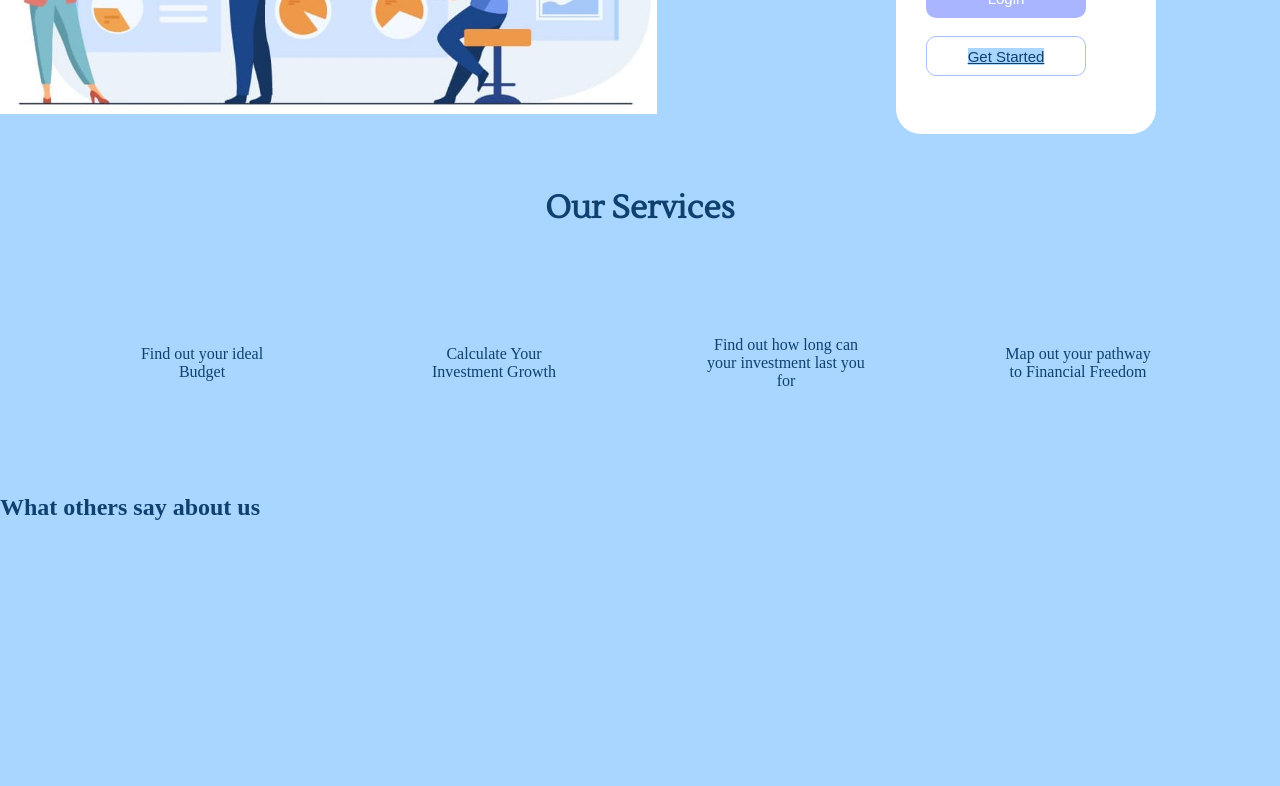
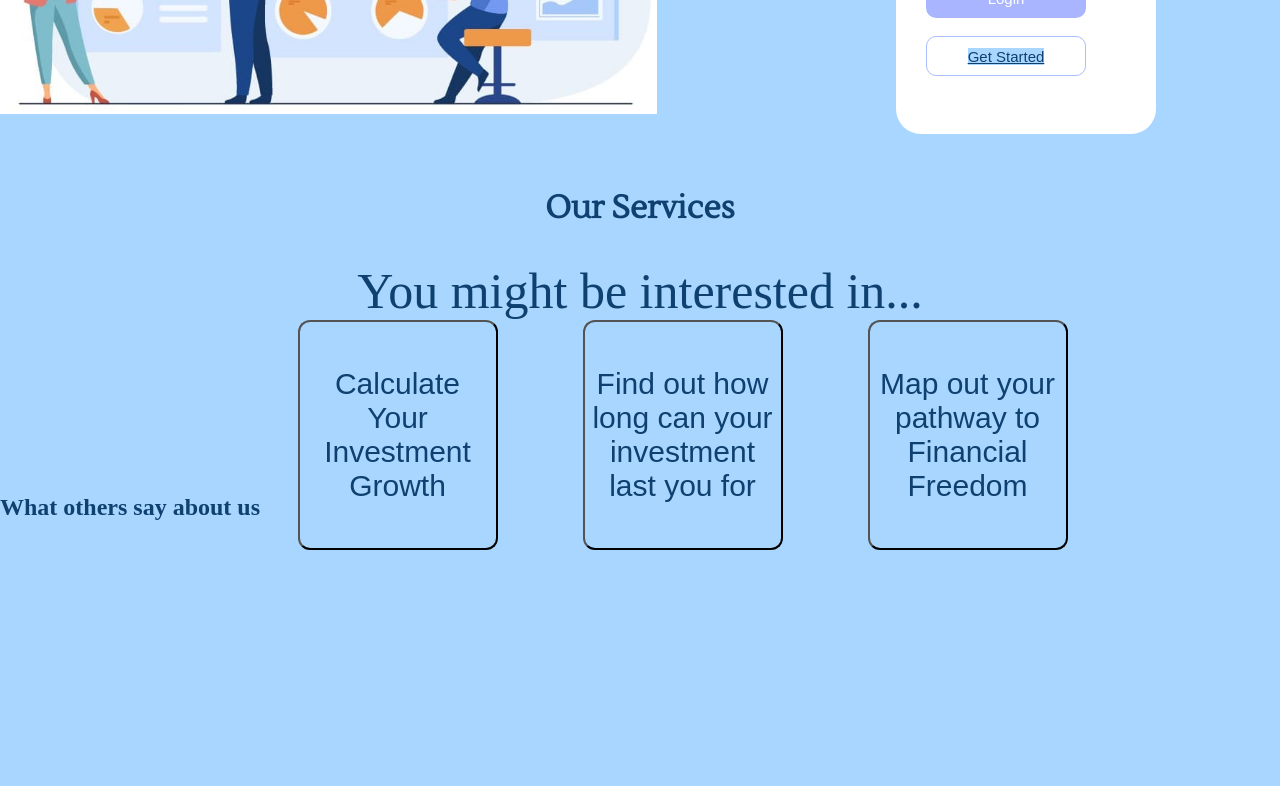
Before and after one commit to limjoobin/bt3103-finbud, a Vue app: page / in a window 1280 px wide. Shown: the part 432-1218 px from the top of the page. Built offline with nearby package versions, Linux system fonts and the light colour scheme.

Commit message:
Added routing from home page

```diff
--- a/src/components/pages/HomePage/Service.vue
+++ b/src/components/pages/HomePage/Service.vue
@@ -1,6 +1,7 @@
 <template>
 <div id="service">
     <h1 style="padding-top:10px">Our Services</h1>
+    <!--
     <div class="container">
         <div id="boxes">
             <span>Find out your ideal Budget</span>
@@ -17,6 +18,14 @@
         <div id="boxes">
             <span>Map out your pathway to Financial Freedom</span>
         </div>
+    </div>
+    -->
+
+    <div class ="budCon2">
+            <p style ="text-align: center; padding-top: 10px;font-size: 50px; color: #0E4070">You might be interested in...</p>
+            <button class ="navBut" @click="$router.push('/investment_growth')">Calculate Your Investment Growth</button>
+            <button class ="navBut">Find out how long can your investment last you for</button>
+            <button class ="navBut">Map out your pathway to Financial Freedom</button>
     </div>
 
 </div>
@@ -55,4 +64,21 @@ span {
   line-height: normal;
 }
 
+.budCon2{
+    background-color: #A9D6FF;
+    text-align: center;
+    padding-bottom: 50px;
+}
+
+.navBut{
+    text-align: center;
+    font-size: 30px;
+    padding: 5px;
+    margin-left: 85px;
+    height: 230px;
+    width: 200px;
+    border-radius: 12px;
+    color: #0E4070;
+}
+
 </style>
```
